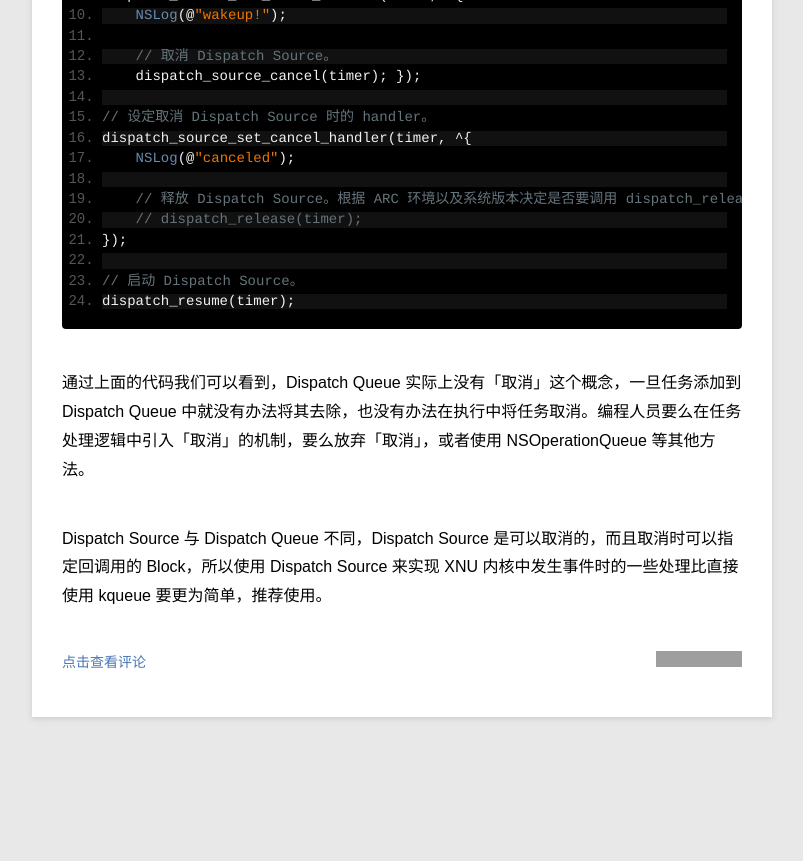
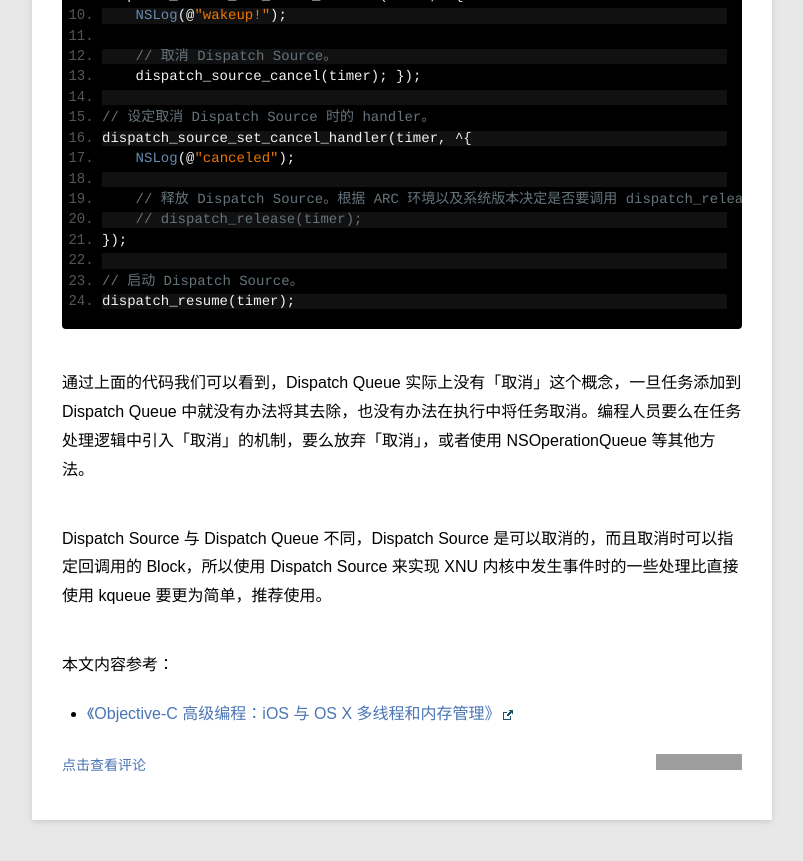
Before and after one commit to samirchen/samirchen.github.io, a Jekyll site: the page built from _posts/blog/2015-08-07-ios-gcd.md, in a window 1280 px wide and 900 px high, scrolled down 16013 px. Shown: the top 861 px of the window, without its empty margins (78-881 px from the left). Built offline with Jekyll 4.4.1, drawn with Linux system fonts in a browser that asks for light colours; Markdown is read by kramdown in place of the engine named in the settings; before the commit the page ends 16810 px from its top, so only the background shows below that; grey boxes are pictures that could not be loaded.

Commit message:
Update blog.

```diff
--- a/_posts/blog/2015-08-07-ios-gcd.md
+++ b/_posts/blog/2015-08-07-ios-gcd.md
@@ -504,6 +504,12 @@ Dispatch Source 可以处理的事件包括，当事件发生时，在指定的
 Dispatch Source 与 Dispatch Queue 不同，Dispatch Source 是可以取消的，而且取消时可以指定回调用的 Block，所以使用 Dispatch Source 来实现 XNU 内核中发生事件时的一些处理比直接使用 kqueue 要更为简单，推荐使用。
 
 
+本文内容参考：
+
+- [《Objective-C 高级编程：iOS 与 OS X 多线程和内存管理》][3]
+
+
 [SamirChen]: http://samirchen.com "SamirChen"
 [1]: {{ page.url }} ({{ page.title }})
 [2]: http://samirchen.com/ios-gcd/
+[3]: https://book.douban.com/subject/24720270/
```
Also changed, not shown: _posts/blog/2014-05-12-block-in-objc.md (+1 -0 lines).
